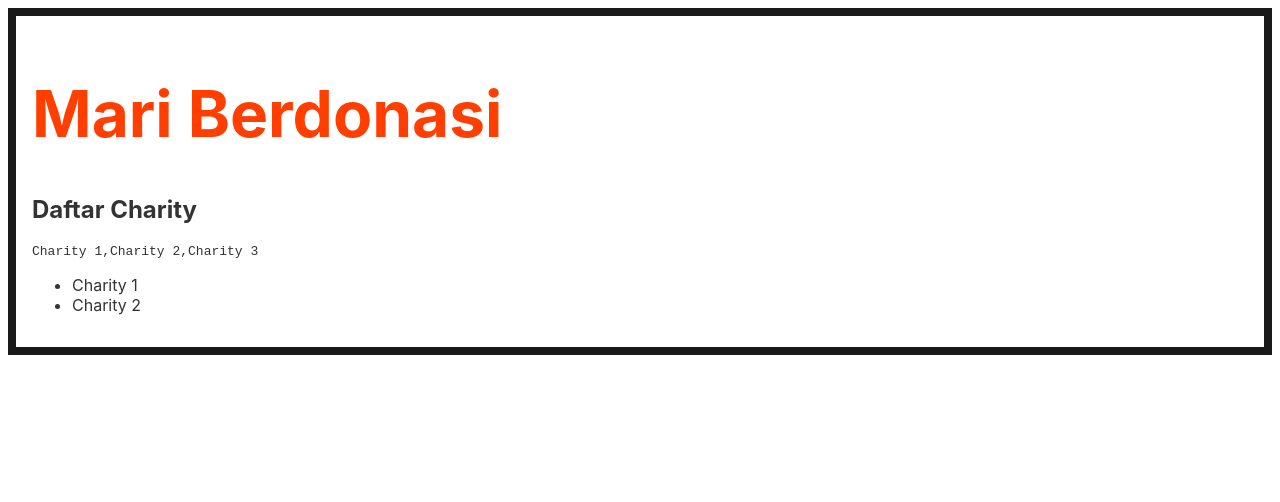
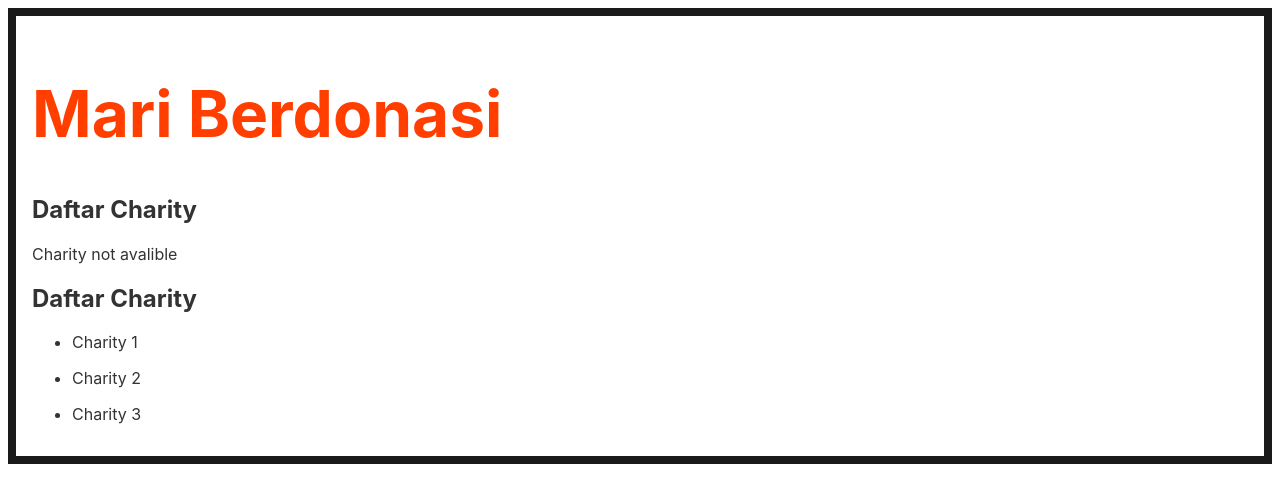
Before and after one commit to zulkiflijufri/charity, a Svelte app: page / in a window 1280 px wide. Shown: the top 502 px of the page. Built offline with nearby package versions, Linux system fonts and the light colour scheme.

Commit message:
if and each block

```diff
--- a/src/components/CharityList.svelte
+++ b/src/components/CharityList.svelte
@@ -1,11 +1,15 @@
 <script>
-	export let charities = "Charity not found";
+	export let charities;
 </script>
 <main>
 	<h2>Daftar Charity</h2>
-	<pre>{charities}</pre>
-	<ul>
-		<li>Charity 1</li>
-		<li>Charity 2</li>
-	</ul>
+	{#if charities !== undefined}
+	{#each charities as charity}
+		<ul>
+			<li>{charity}</li>
+		</ul>
+	{/each}
+	{:else}
+		<p>Charity not avalible</p>
+	{/if}
 </main>
--- a/src/pages/Home.svelte
+++ b/src/pages/Home.svelte
@@ -11,6 +11,7 @@ import CharityList from '../components/CharityList.svelte'
 
 <main>
 	<h1>{name}</h1>
+	<CharityList />
 	<CharityList {charities}/>
 </main>
 
```
